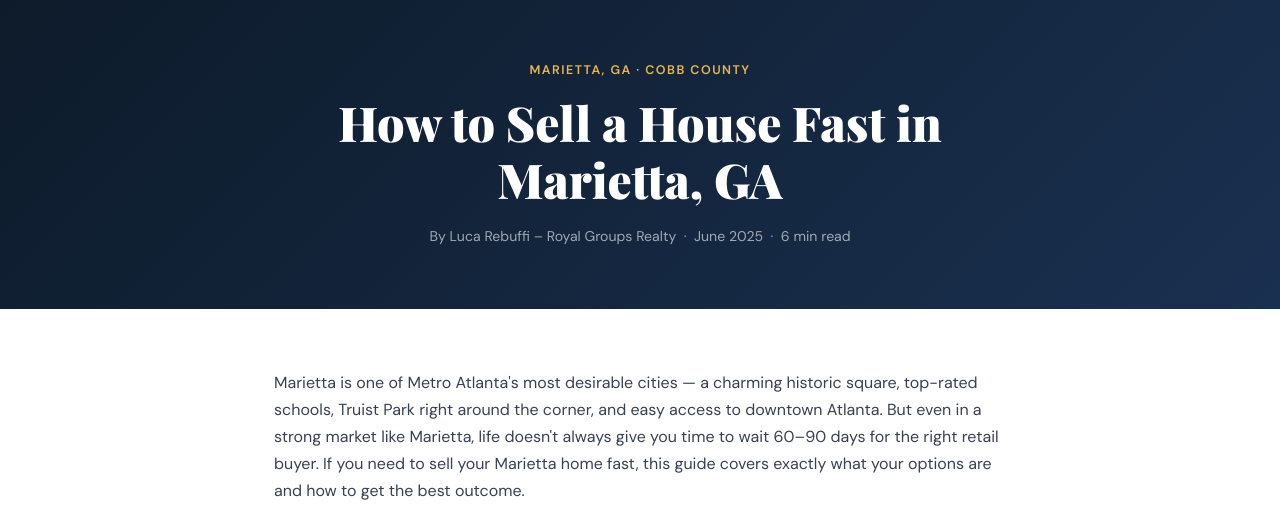
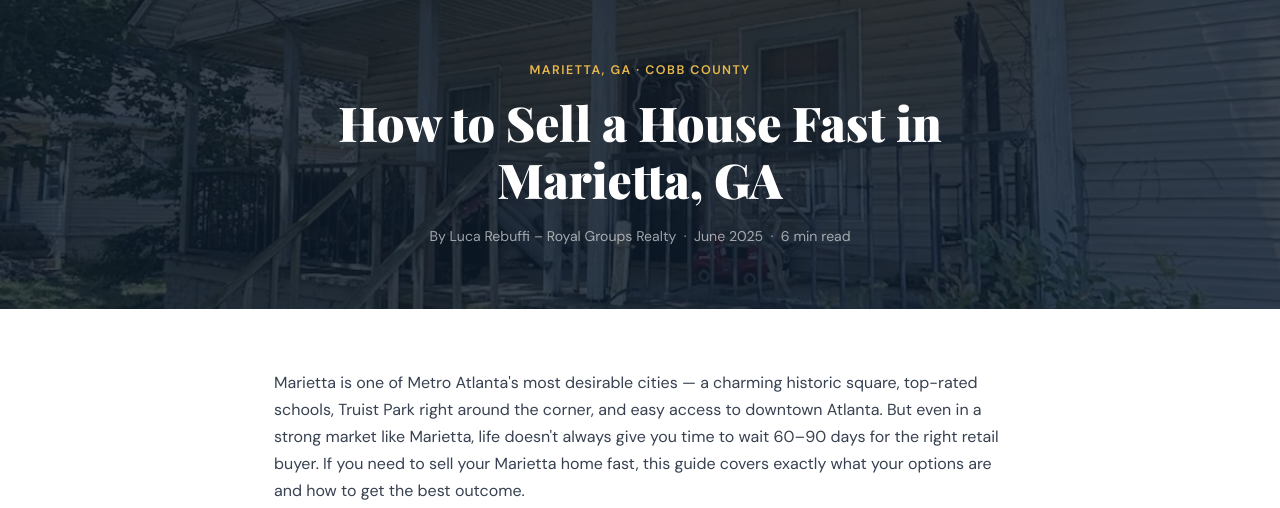
Before and after one commit to lucarebuffi-rgr/royalgroupsrealty, a Flask app: page /blog/sell-house-fast-marietta-ga in a window 1280 px wide. Shown: the part 157-665 px from the top of the page. Run offline with Flask 3, Linux system fonts and the light colour scheme.

Commit message:
Update sell-house-fast-marietta-ga.html

```diff
--- a/templates/blog/sell-house-fast-marietta-ga.html
+++ b/templates/blog/sell-house-fast-marietta-ga.html
@@ -199,7 +199,7 @@
   </div>
 </header>
 
-<div class="blog-hero">
+<div class="blog-hero" style="background: linear-gradient(rgba(13,27,42,0.82), rgba(13,27,42,0.82)), url('/static/house-overgrown.webp') center/cover no-repeat;">
   <div class="label">Marietta, GA · Cobb County</div>
   <h1>How to Sell a House Fast in Marietta, GA</h1>
   <div class="meta">By Luca Rebuffi – Royal Groups Realty &nbsp;·&nbsp; June 2025 &nbsp;·&nbsp; 6 min read</div>
```
